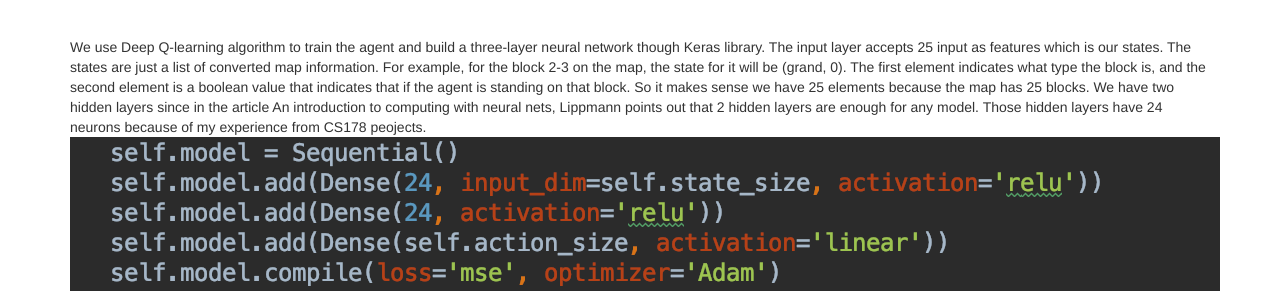
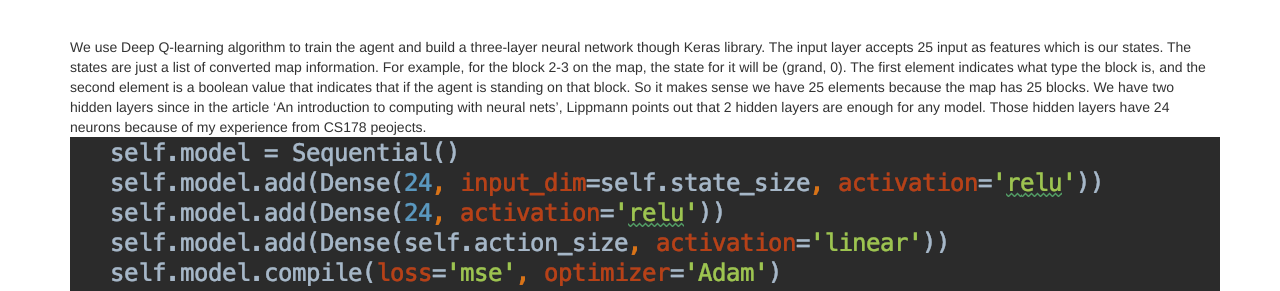
Before and after one commit to kexuejia911/Avengers, a Jekyll site: the page built from docs/status.md, in a window 1280 px wide and 900 px high, scrolled down 1019 px. Shown: the part 221-512 px from the top of the window. Built offline with Jekyll 4.4.1, drawn with Linux system fonts in a browser that asks for light colours.

```diff
--- a/docs/status.md
+++ b/docs/status.md
@@ -13,7 +13,7 @@ After the discussion with our mentor, we decide to simplify our project to make
 For the status report, we are only making minimum AI. For the minimum AI, we have a single pre-generated 5x5 map (figure 1) with some lava but no items. The agent does not need to pick the key to open the door. The AI agent should just find the shortest path to the door. Rewards map: -1 for each step, -100 for fall in lava, +100 for getting the door.
 ![alt text](https://github.com/kexuejia911/avengers/blob/master/docs/figure%201.png "figure1")
 
-We use Deep Q-learning algorithm to train the agent and build a three-layer neural network though Keras library. The input layer accepts 25 input as features which is our states. The states are just a list of converted map information. For example, for the block 2-3 on the map, the state for it will be (grand, 0). The first element indicates what type the block is, and the second element is a boolean value that indicates that if the agent is standing on that block. So it makes sense we have 25 elements because the map has 25 blocks. We have two hidden layers since in the article An introduction to computing with neural nets, Lippmann points out that 2 hidden layers are enough for any model. Those hidden layers have 24 neurons because of my experience from CS178 peojects.
+We use Deep Q-learning algorithm to train the agent and build a three-layer neural network though Keras library. The input layer accepts 25 input as features which is our states. The states are just a list of converted map information. For example, for the block 2-3 on the map, the state for it will be (grand, 0). The first element indicates what type the block is, and the second element is a boolean value that indicates that if the agent is standing on that block. So it makes sense we have 25 elements because the map has 25 blocks. We have two hidden layers since in the article 'An introduction to computing with neural nets', Lippmann points out that 2 hidden layers are enough for any model. Those hidden layers have 24 neurons because of my experience from CS178 peojects.
 ![alt text](https://github.com/kexuejia911/avengers/blob/master/docs/figure%202.png "figure2")
 
 The output layer has 4 outputs (we have 4 actions right now) and each indicates the expected Q value of that action. The agent will choose the action has the highest Q value with 85% probability and 15% probability to choose a random action. We use ‘mse’ as our loss function and ‘adam’ as our optimizer because it is the most popular one and it fits most cases. We are also doing experience replay to get a better result. We set the memory size 2000 and minimum batch size 35 by our experiment. By the above approach, our agent is allowed to learn the shortest path to the door after 4000 episodes.
```
